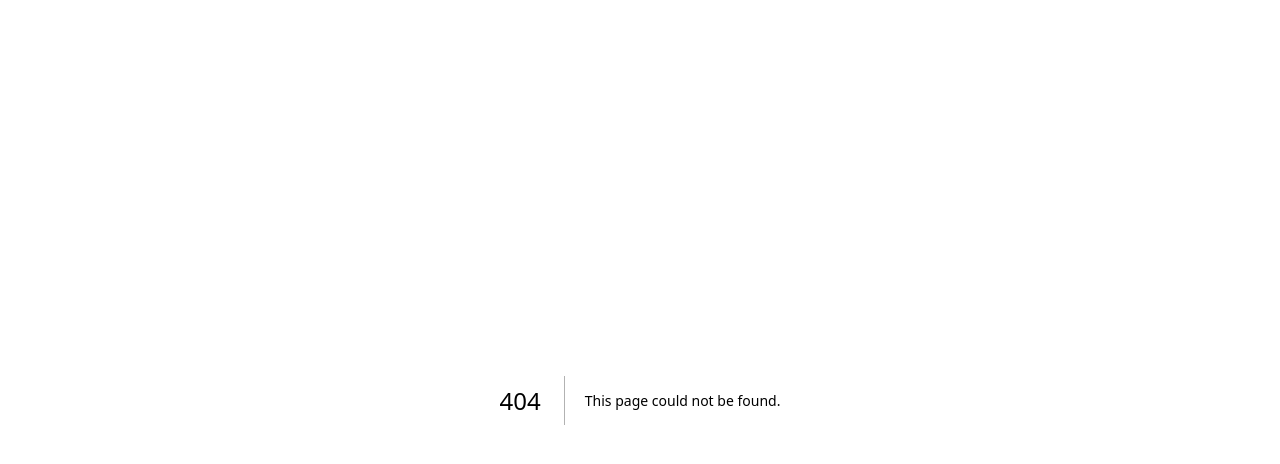
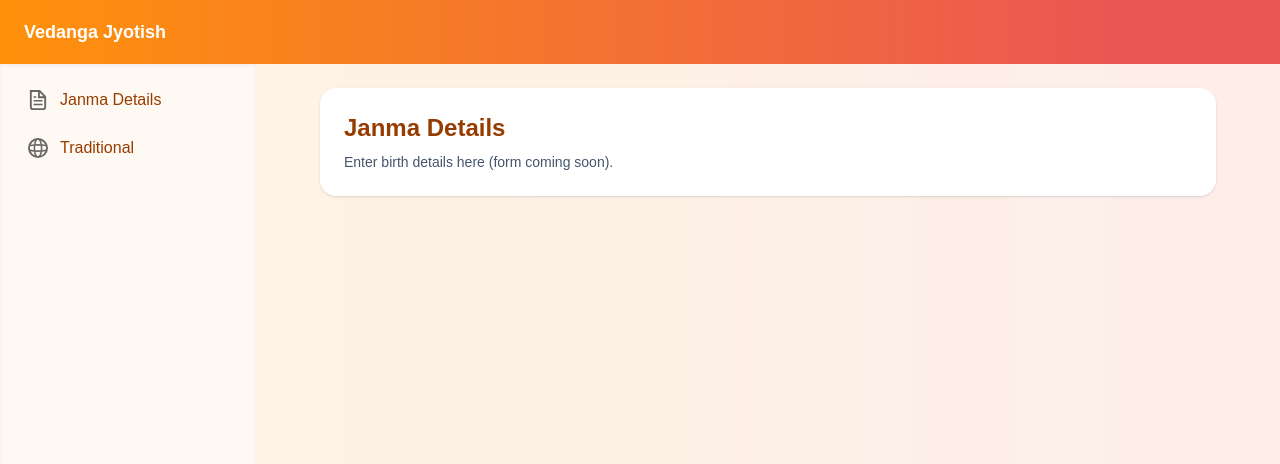
Before and after one commit to mhnpd-org/nepal-jyotish, a Next.js app: page /astro/janma in a window 1280 px wide. Before the commit this address had no page. Shown: the top 464 px of the page. Built offline with nearby package versions, Linux system fonts and the light colour scheme.

Commit message:
feat: add JanmaPage and TraditionalPage components for astrology details

```diff
--- /dev/null
+++ b/src/app/astro/janma/page.tsx
@@ -0,0 +1,12 @@
+import React from 'react';
+
+export default function JanmaPage() {
+  return (
+    <div className="max-w-4xl mx-auto">
+      <div className="bg-white rounded-2xl shadow p-6">
+        <h2 className="text-2xl font-semibold text-amber-800 mb-2">Janma Details</h2>
+        <p className="text-sm text-slate-600">Enter birth details here (form coming soon).</p>
+      </div>
+    </div>
+  );
+}
--- /dev/null
+++ b/src/app/astro/traditional/page.tsx
@@ -0,0 +1,12 @@
+import React from 'react';
+
+export default function TraditionalPage() {
+  return (
+    <div className="max-w-4xl mx-auto">
+      <div className="bg-white rounded-2xl shadow p-6">
+        <h2 className="text-2xl font-semibold text-amber-800 mb-2">Traditional</h2>
+        <p className="text-sm text-slate-600">Traditional readings and formats will be shown here.</p>
+      </div>
+    </div>
+  );
+}
```
